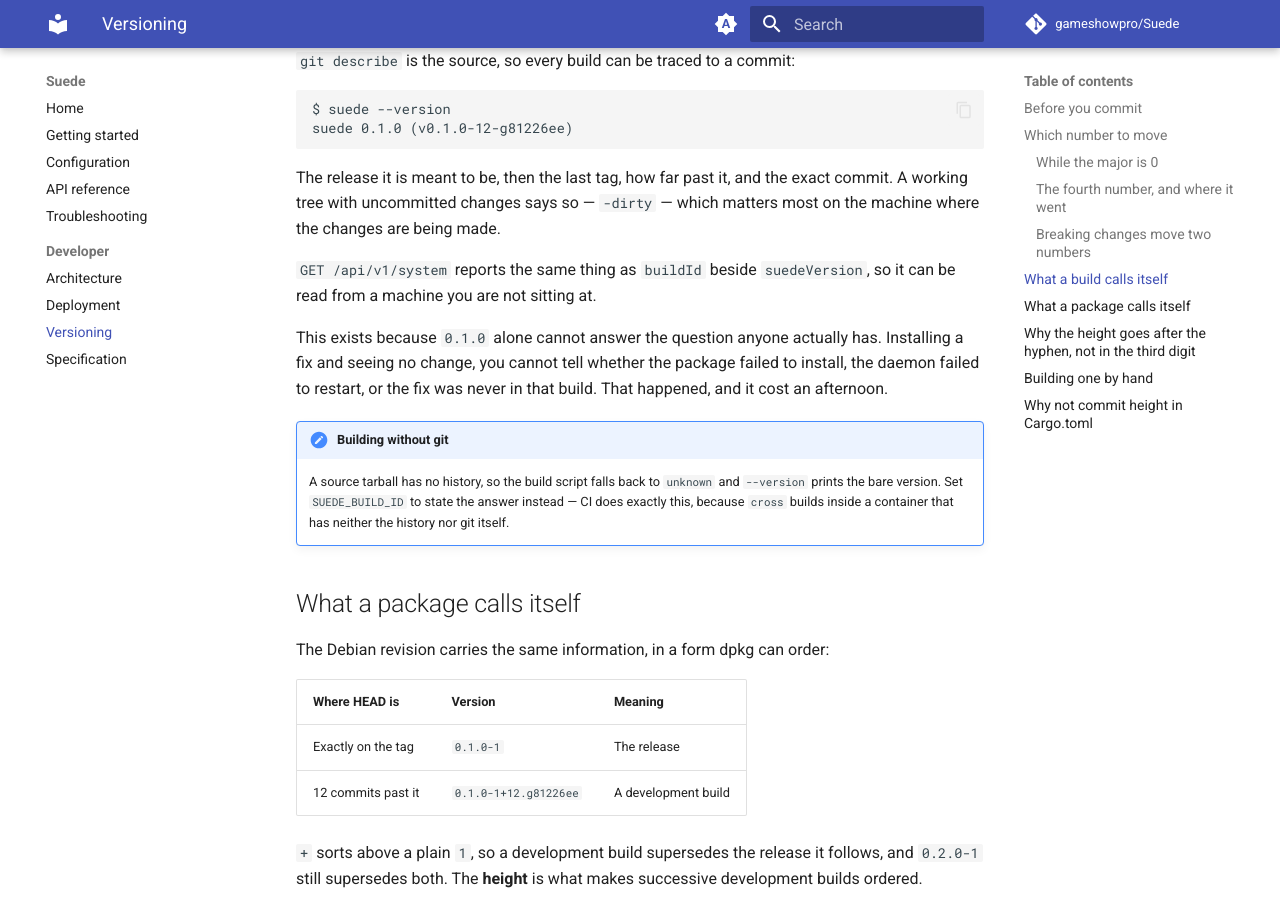
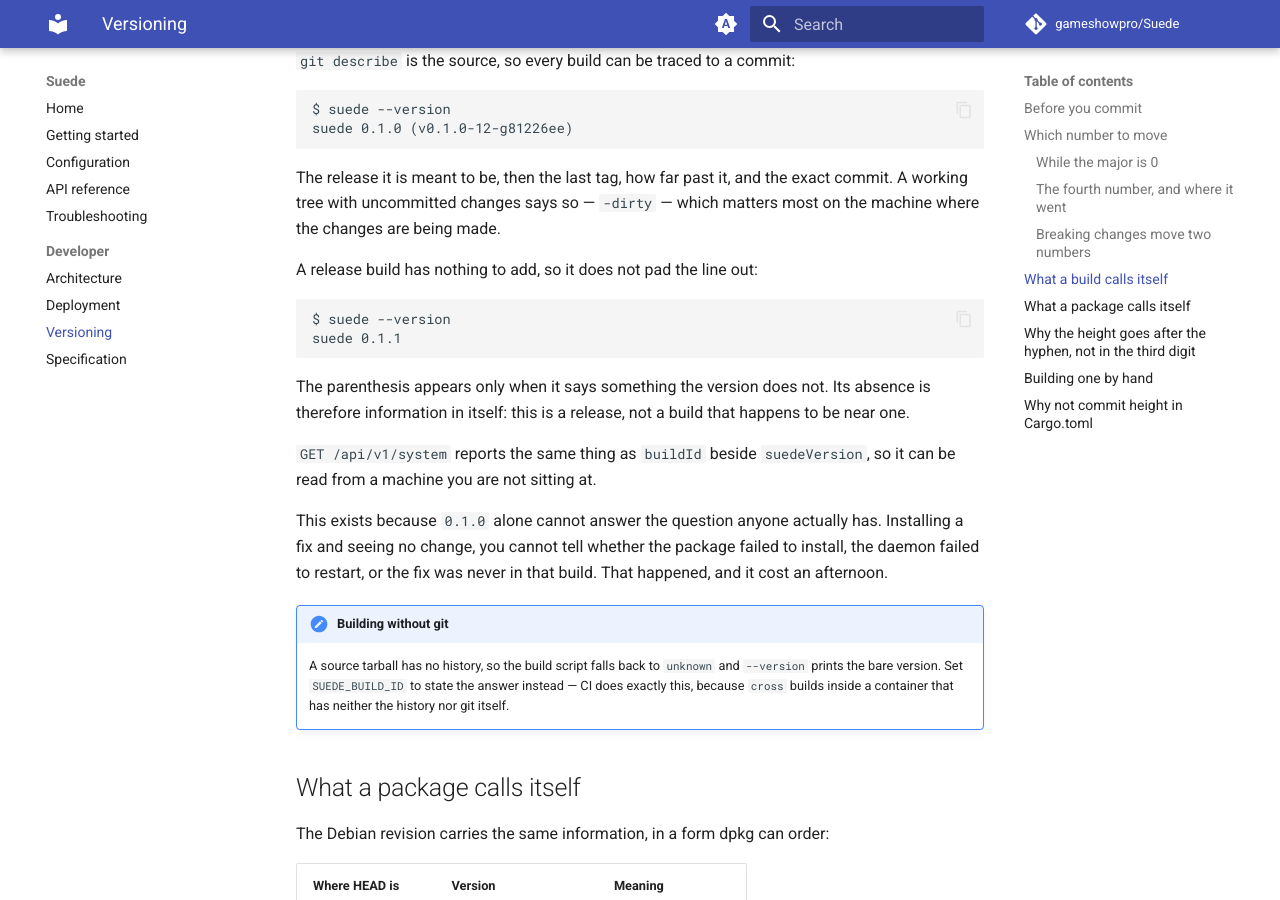
Before and after one commit to gameshowpro/Suede, an MkDocs documentation site: the page built from docs/developer/versioning.md, in a window 1280 px wide and 900 px high, scrolled down 2774 px. Built offline with MkDocs 1.6.1 and Material for MkDocs 9.7.7, drawn with Linux system fonts in a browser that asks for light colours; comment, search, counter and statistics services are not loaded.

Commit message:
Stop a release build repeating itself
Now that a release build knows it is one, its identity is its own tag, and
the version line read "0.1.1 (v0.1.1)". The build script already tried to
avoid saying the same thing twice; it just did not allow for the leading v
that git tags carry.

The parenthesis now appears only when it adds something, which makes its
absence informative in its own right: no suffix means a release, rather
than a build that happens to sit near one.

Verified across every identity the build script can be handed - its own
tag with and without the v, a describe string, unknown, and the variable
unset - and confirmed that rerun-if-env-changed genuinely rebuilds, so
changing the variable cannot leave a stale identity baked in.

Co-Authored-By: Claude Fable 5 <noreply@anthropic.com>

````diff
--- a/docs/developer/versioning.md
+++ b/docs/developer/versioning.md
@@ -125,6 +125,17 @@ The release it is meant to be, then the last tag, how far past it, and the
 exact commit. A working tree with uncommitted changes says so — `-dirty` —
 which matters most on the machine where the changes are being made.
 
+A release build has nothing to add, so it does not pad the line out:
+
+```
+$ suede --version
+suede 0.1.1
+```
+
+The parenthesis appears only when it says something the version does not.
+Its absence is therefore information in itself: this is a release, not a
+build that happens to be near one.
+
 `GET /api/v1/system` reports the same thing as `buildId` beside
 `suedeVersion`, so it can be read from a machine you are not sitting at.
 
````
Also changed, not shown: 1 other file.
